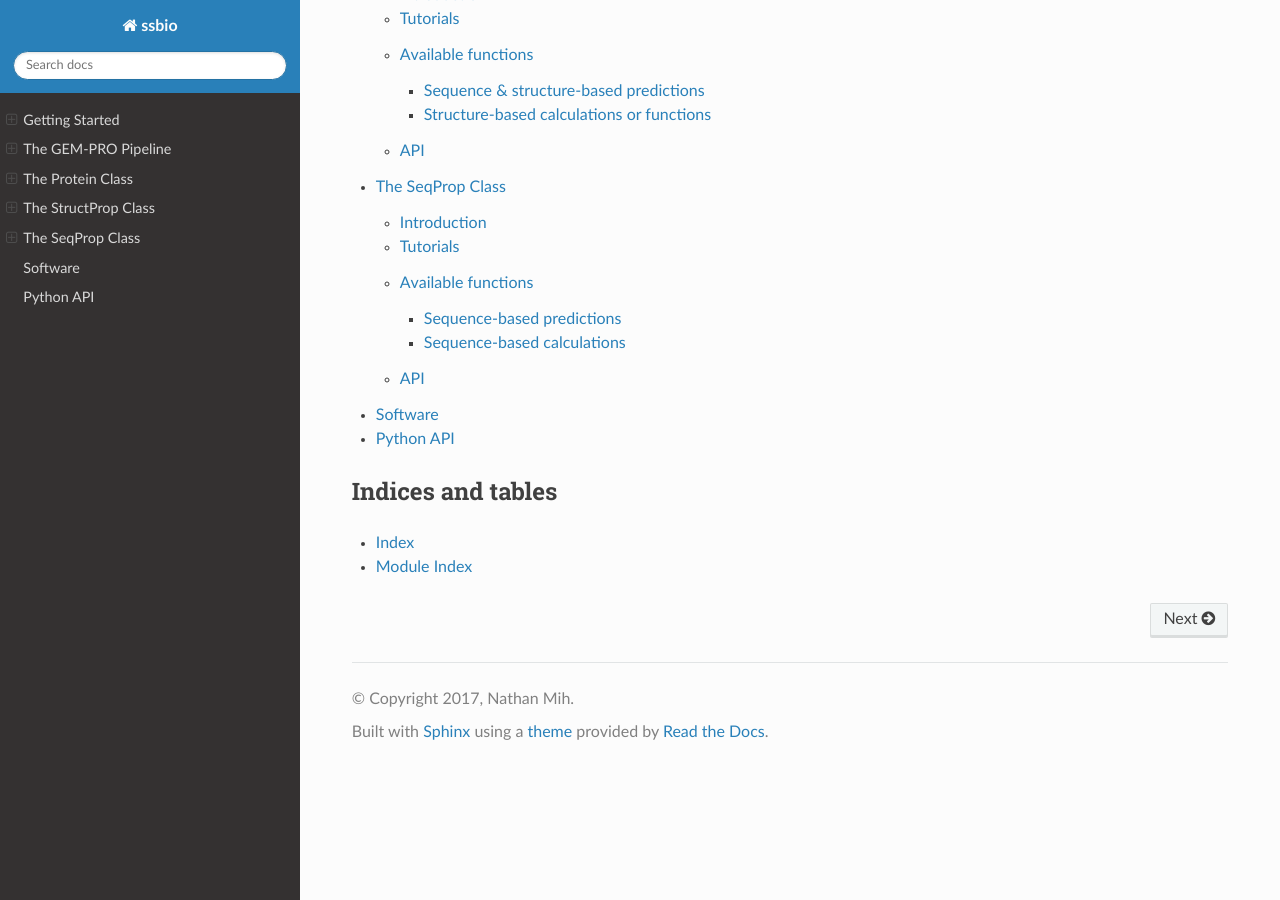
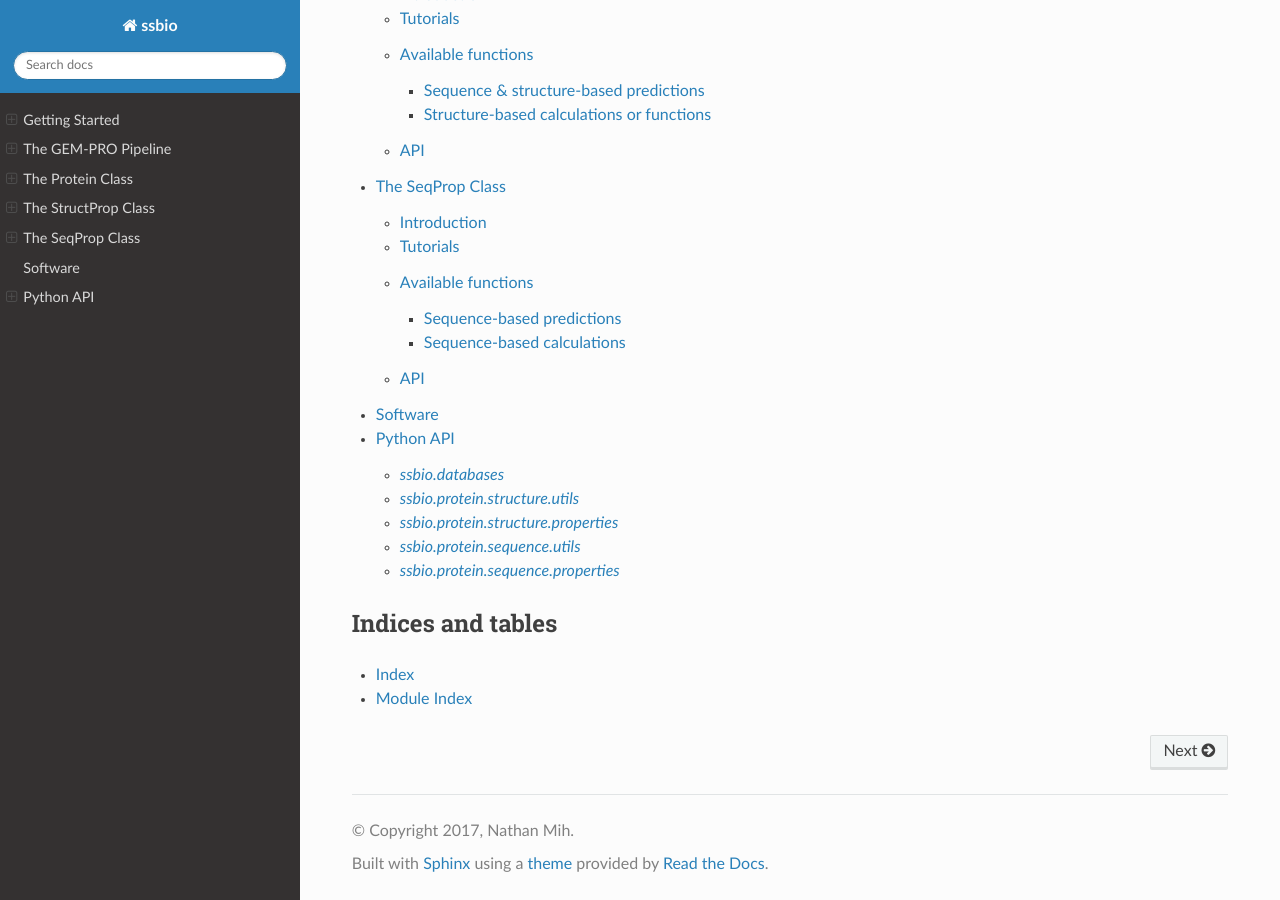
Before and after one commit to SBRG/ssbio, a Sphinx documentation site: the page built from docs/index.rst, in a window 1280 px wide and 900 px high, scrolled down 2415 px. Built offline with Sphinx 7.4.7 and the Read the Docs theme 2.0.0, drawn with Linux system fonts in a browser that asks for light colours.

Commit message:
Documentation updates

```diff
--- a/docs/python_api.rst
+++ b/docs/python_api.rst
@@ -1,11 +1,15 @@
 .. _python_api:
 
+**********
 Python API
-==========
+**********
 
 Information on select functions, classes, or methods.
 
 .. toctree::
+
+`ssbio.databases`
+-----------------
 
 .. automodule:: ssbio.databases.pdb
     :members:
@@ -16,6 +20,15 @@ Information on select functions, classes, or methods.
 .. automodule:: ssbio.databases.swissmodel
     :members:
 
+.. automodule:: ssbio.databases.uniprot
+    :members:
+
+.. automodule:: ssbio.databases.kegg
+    :members:
+
+`ssbio.protein.structure.utils`
+-------------------------------
+
 .. automodule:: ssbio.protein.structure.utils.cleanpdb
     :members:
 
@@ -25,14 +38,14 @@ Information on select functions, classes, or methods.
 .. automodule:: ssbio.protein.structure.utils.dock
     :members:
 
+`ssbio.protein.structure.properties`
+------------------------------------
+
 .. automodule:: ssbio.protein.structure.properties.residues
     :members:
 
-.. automodule:: ssbio.databases.uniprot
-    :members:
-
-.. automodule:: ssbio.databases.kegg
-    :members:
+`ssbio.protein.sequence.utils`
+------------------------------
 
 .. automodule:: ssbio.protein.sequence.utils.alignment
     :members:
@@ -40,5 +53,8 @@ Information on select functions, classes, or methods.
 .. automodule:: ssbio.protein.sequence.utils.blast
     :members:
 
+`ssbio.protein.sequence.properties`
+-----------------------------------
+
 .. automodule:: ssbio.protein.sequence.properties.thermostability
     :members:
```
Also changed, not shown: docs/software.rst (+39 -0 lines).
